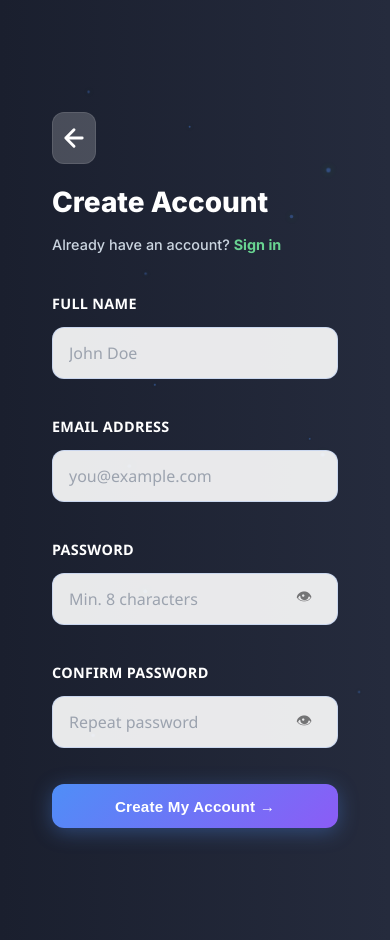
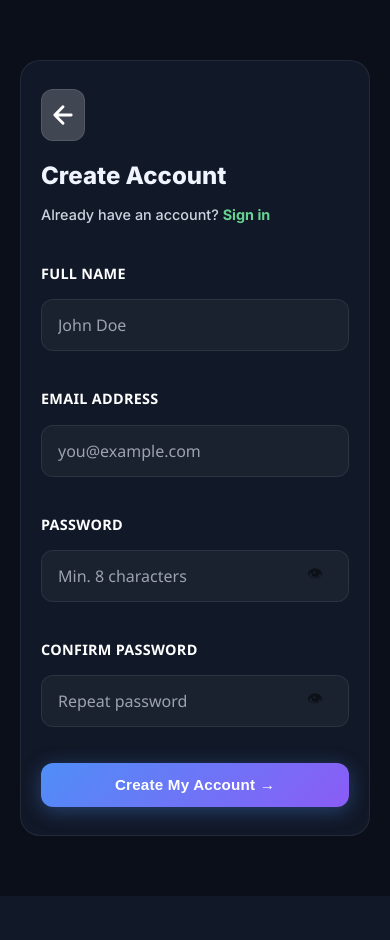
Before and after one commit to Horlyboi03/Aidpprogram.org, a Flask app: page /auth/register in a window 390 px wide. After the commit the page ends 896 px from the top, so only its background shows below. Run offline with Flask 3, Linux system fonts and the light colour scheme; some libraries are stand-ins or nearby versions.

Commit message:
Fix white screen after registration on mobile - add critical inline CSS

```diff
--- a/app/routes/auth.py
+++ b/app/routes/auth.py
@@ -52,12 +52,16 @@
         # Try to send welcome email (but don't fail registration if it doesn't work)
         try:
             send_welcome_email(user.email, user.name)
-            flash('Registration successful! Please log in.', 'success')
         except Exception as e:
             print(f"[REGISTER] Email error: {str(e)}")
-            flash('Registration successful! Please log in.', 'success')
 
-        return redirect(url_for('auth.login'))
+        # Flash success message and redirect to login
+        flash('Account created successfully! Please sign in with your credentials.', 'success')
+
+        # Use absolute URL for redirect to ensure it works on mobile
+        from flask import request as req
+        login_url = url_for('auth.login', _external=False)
+        return redirect(login_url)
 
     return render_template('auth/register.html')
 
--- a/app/templates/auth/register.html
+++ b/app/templates/auth/register.html
@@ -1,5 +1,114 @@
 {% extends "base.html" %}
 {% block title %}Register — AIDP{% endblock %}
+
+{% block extra_head %}
+<!-- Critical CSS for immediate render on mobile -->
+<style>
+  /* Loading state to prevent white flash */
+  body { opacity: 0; transition: opacity 0.3s ease; }
+  body.loaded { opacity: 1; }
+
+  /* Critical auth page styles - inline for immediate load */
+  .auth-page {
+    display: flex;
+    min-height: 100vh;
+    background: var(--bg-dark, #0b0f1a);
+  }
+
+  .auth-left {
+    flex: 1;
+    display: flex;
+    align-items: center;
+    justify-content: center;
+    background: linear-gradient(135deg, #4a5568 0%, #2d3748 50%, #1a202c 100%);
+    position: relative;
+    overflow: hidden;
+  }
+
+  .auth-right {
+    flex: 1;
+    display: flex;
+    align-items: center;
+    justify-content: center;
+    padding: 80px 48px;
+    position: relative;
+    overflow: hidden;
+    background: var(--bg-dark, #0b0f1a);
+  }
+
+  .auth-card {
+    width: 100%;
+    max-width: 420px;
+    position: relative;
+    z-index: 1;
+    background: var(--bg-card, #111827);
+    border: 1px solid rgba(255, 255, 255, 0.08);
+    border-radius: 20px;
+    padding: 40px 36px;
+  }
+
+  .auth-title {
+    font-size: 1.8rem;
+    font-weight: 800;
+    color: #f0f4ff;
+    margin-bottom: 8px;
+  }
+
+  .auth-form {
+    display: flex;
+    flex-direction: column;
+    gap: 20px;
+  }
+
+  .form-group {
+    display: flex;
+    flex-direction: column;
+    gap: 8px;
+  }
+
+  .form-control {
+    width: 100%;
+    padding: 12px 16px;
+    background: rgba(255, 255, 255, 0.04);
+    border: 1px solid rgba(255, 255, 255, 0.08);
+    border-radius: 12px;
+    color: #f0f4ff;
+    font-size: 0.95rem;
+  }
+
+  /* Mobile responsive */
+  @media (max-width: 900px) {
+    .auth-left {
+      display: none;
+    }
+
+    .auth-right {
+      padding: 60px 28px;
+      width: 100%;
+    }
+
+    .auth-card {
+      padding: 32px 24px;
+      margin: 20px 0;
+    }
+  }
+
+  @media (max-width: 768px) {
+    .auth-right {
+      padding: 40px 20px;
+    }
+
+    .auth-card {
+      padding: 28px 20px;
+      max-width: 100%;
+    }
+
+    .auth-title {
+      font-size: 1.5rem;
+    }
+  }
+</style>
+{% endblock %}
 
 {% block footer %}
 <!-- Footer hidden on register page -->
@@ -93,5 +202,36 @@
   inp.type = inp.type === 'password' ? 'text' : 'password';
   btn.textContent = inp.type === 'password' ? '👁' : '🙈';
 }
+
+// Ensure page is visible after load
+document.addEventListener('DOMContentLoaded', function() {
+  document.body.classList.add('loaded');
+  console.log('[REGISTER] Page loaded successfully');
+});
+
+// Fallback if DOMContentLoaded doesn't fire
+setTimeout(function() {
+  if (!document.body.classList.contains('loaded')) {
+    document.body.classList.add('loaded');
+    console.log('[REGISTER] Page loaded via fallback');
+  }
+}, 100);
+
+// Add loading indicator on form submit
+document.addEventListener('DOMContentLoaded', function() {
+  const form = document.querySelector('.auth-form');
+  const submitBtn = form.querySelector('button[type="submit"]');
+
+  if (form && submitBtn) {
+    form.addEventListener('submit', function(e) {
+      // Disable button and show loading state
+      submitBtn.disabled = true;
+      submitBtn.innerHTML = 'Creating Account...';
+      submitBtn.style.opacity = '0.7';
+
+      console.log('[REGISTER] Form submitted, redirecting to login...');
+    });
+  }
+});
 </script>
 {% endblock %}
```
Also changed, not shown: app/templates/auth/login.html (+123 -0 lines).
